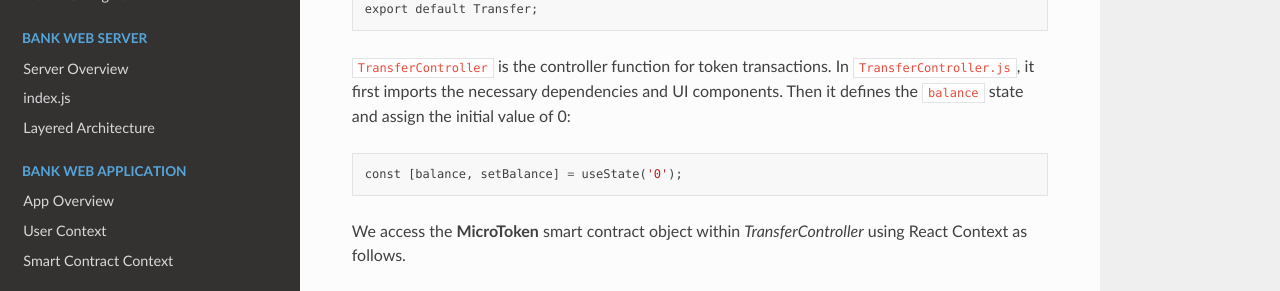
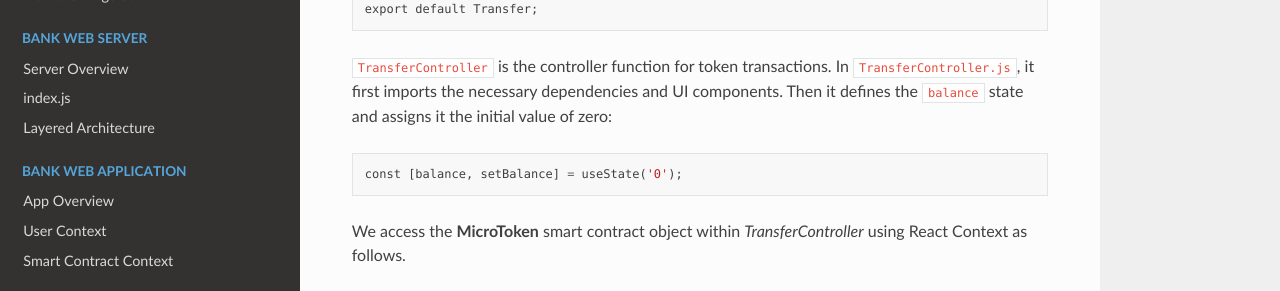
Before and after one commit to NivedithaKarthikeyan/LandregistryApp, a Sphinx documentation site: the page built from docs/source/eventFlow/readFromSmartContract.rst, in a window 1280 px wide and 900 px high, scrolled down 955 px. Shown: the part 176-467 px from the top of the window. Built offline with Sphinx 7.4.7 and the Read the Docs theme 2.0.0, drawn with Linux system fonts in a browser that asks for light colours.

Commit message:
Update docs/source/eventFlow/readFromSmartContract.rst

```diff
--- a/docs/source/eventFlow/readFromSmartContract.rst
+++ b/docs/source/eventFlow/readFromSmartContract.rst
@@ -39,7 +39,7 @@ In Next.js, this means directing to the ``pages/public/transfer.js`` file.
 
 ``TransferController`` is the controller function for token transactions.  In ``TransferController.js``,
 it first imports the necessary dependencies and UI components.
-Then it defines the ``balance`` state  and assign the initial value of 0: ::
+Then it defines the ``balance`` state  and assigns it the initial value of zero: ::
 
     const [balance, setBalance] = useState('0');
 
```
